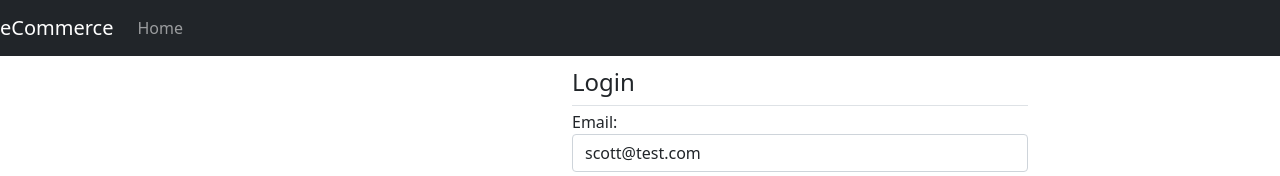
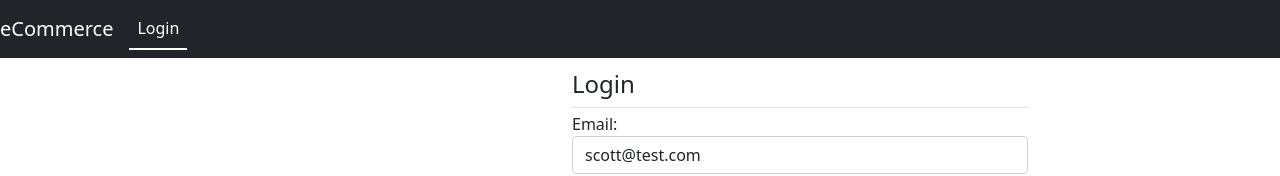
Before and after one commit to GhulamMustafaGM/mina-app, a React (Create React App) app: page / in a window 1280 px wide. Shown: the top 176 px of the page. Built offline with nearby package versions, Linux system fonts and the light colour scheme.

Commit message:
updated NavBar

```diff
--- a/src/NavBar.jsx
+++ b/src/NavBar.jsx
@@ -1,4 +1,5 @@
 import React, { Component } from "react";
+import { NavLink } from "react-router-dom";
 
 class NavBar extends Component {
     render() {
@@ -23,17 +24,94 @@ class NavBar extends Component {
 
                     <div className="collapse navbar-collapse" id="navbarSupportedContent">
                         <ul className="navbar-nav mr-auto">
-                            <li className="nav-item">
-                                <a className="nav-link" href="/#">
-                                    Home
-                                </a>
-                            </li>
+                            {!this.props.isLoggedIn ? (
+                                <li className="nav-item">
+                                    <NavLink
+                                        to="/"
+                                        className="nav-link"
+                                        activeClassName="active"
+                                        exact={true}
+                                    >
+                                        Login
+                                    </NavLink>
+                                </li>
+                            ) : (
+                                ""
+                            )}
+
+                            {this.props.isLoggedIn ? (
+                                <li className="nav-item">
+                                    <NavLink
+                                        to="/dashboard"
+                                        className="nav-link"
+                                        activeClassName="active"
+                                    >
+                                        Dashboard
+                                    </NavLink>
+                                </li>
+                            ) : (
+                                ""
+                            )}
+
+                            {this.props.isLoggedIn ? (
+                                <li className="nav-item">
+                                    <NavLink
+                                        to="/customers"
+                                        className="nav-link"
+                                        activeClassName="active"
+                                    >
+                                        Customers
+                                    </NavLink>
+                                </li>
+                            ) : (
+                                ""
+                            )}
+
+                            {this.props.isLoggedIn ? (
+                                <li className="nav-item">
+                                    <NavLink
+                                        to="/cart"
+                                        className="nav-link"
+                                        activeClassName="active"
+                                    >
+                                        Shopping Cart
+                                    </NavLink>
+                                </li>
+                            ) : (
+                                ""
+                            )}
+
+                            {this.props.isLoggedIn ? (
+                                <li className="nav-item">
+                                    <a
+                                        href="/#"
+                                        className="nav-link"
+                                        onClick={this.onLogoutClick}
+                                    >
+                                        Logout
+                                    </a>
+                                </li>
+                            ) : (
+                                ""
+                            )}
                         </ul>
                     </div>
                 </nav>
             </React.Fragment>
         );
     }
+
+    //Executes when the user clicks on the Logout link
+    onLogoutClick = (event) => {
+        //prevent the page refresh when the user clicks on Logout link
+        event.preventDefault();
+
+        //update isLoggedInStatus as false
+        this.props.updateIsLoggedInStatus(false);
+
+        //navigate login component
+        document.location.hash = "/";
+    };
 }
 
 export default NavBar;
```
